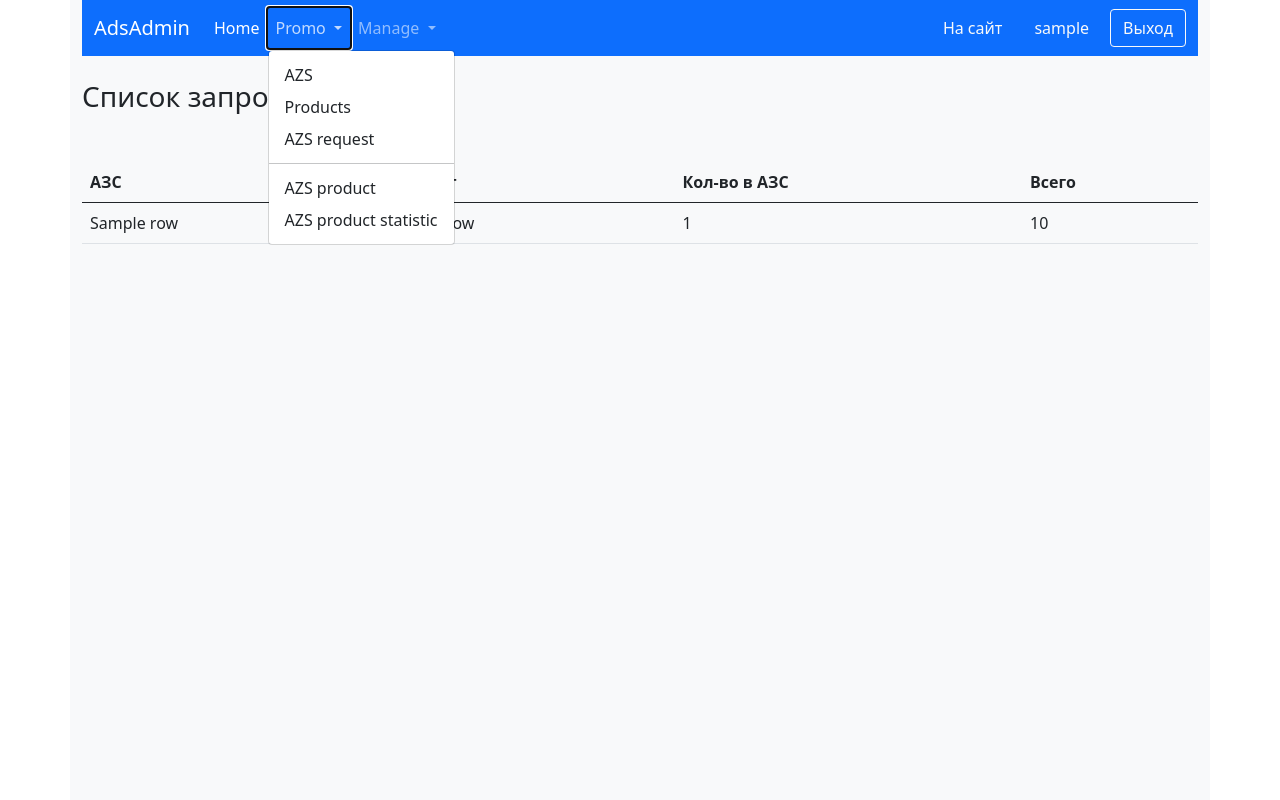
After one commit to playmixer/ads_manager, a Python web app: template app/admin/templates/admin/promo_statistic_products.html in a window 1280 px wide, after a click on "Promo". The commit adds this page. Run offline with Jinja, Linux system fonts and the light colour scheme; the template is opened without the code that fills it: most values are stand-ins (such as "Sample title", 1, 10 or a date in 2020).

Commit message:
promo product statistic

```diff
--- a/app/admin/templates/admin/components/nav_bar.html
+++ b/app/admin/templates/admin/components/nav_bar.html
@@ -23,6 +23,7 @@
                             <hr class="dropdown-divider">
                         </li>
                         <li><a class="dropdown-item" href="{{ url_for('admin.promo_azs_product') }}">AZS product</a></li>
+                        <li><a class="dropdown-item" href="{{ url_for('admin.promo_statistic_product') }}">AZS product statistic</a></li>
                     </ul>
                 </li>
                 <li class="nav-item dropdown">
--- /dev/null
+++ b/app/admin/templates/admin/promo_statistic_products.html
@@ -0,0 +1,34 @@
+{% extends 'admin/admin.html' %}
+
+{% block title %}products{% endblock %}
+{% block css %}
+    {{ super() }}
+    <link rel="stylesheet" href="{{ url_for('static', filename='css/jquery.dataTables.css') }}">
+{% endblock %}
+
+{% block content %}
+    {% with title='Список запросов промо' %}
+        {% include 'components/label_of_page.html' %}
+    {% endwith %}
+    <table class="table table-hover" id="table_product">
+        <thead>
+        <tr>
+            <th>АЗС</th>
+            <th>Продукт</th>
+            <th>Кол-во в АЗС</th>
+            <th>Всего</th>
+        </tr>
+        </thead>
+        <tbody>
+        {% for row in statistic_products %}
+            <tr>
+                <td>{{ row.azs_name }}</td>
+                <td>{{ row.product_name }}</td>
+                <td>{{ row.count_products }}</td>
+                <td>{{ row.sum_products }}</td>
+            </tr>
+        {% endfor %}
+        </tbody>
+    </table>
+
+{% endblock %}
```
Also changed, not shown: app/admin/views.py (+16 -0 lines).
